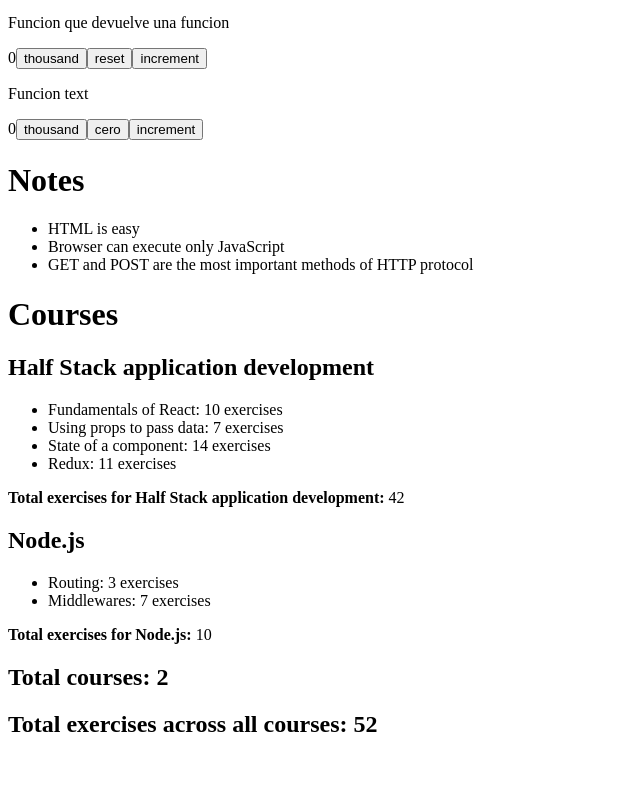
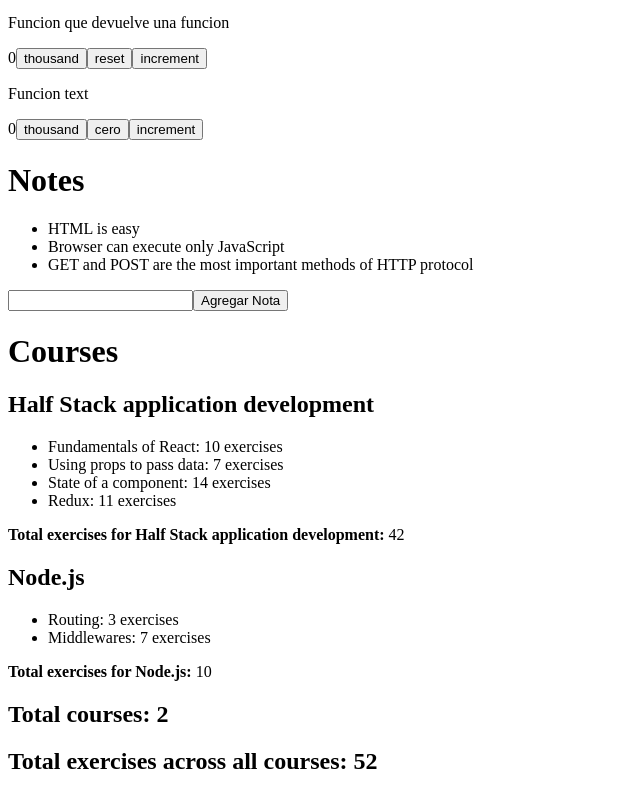
Before and after one commit to JoseVallcanera79/react-fullstackOpen, a React (Vite) app: page / in a window 1280 px wide. Shown: the part 2265-3059 px from the top of the page, without its empty margins (0-640 px from the left). Before the commit the page ends 3022 px from the top, so only its background shows below. Built offline with nearby package versions, Linux system fonts and the light colour scheme.

Commit message:
agregar nuevas notas

```diff
--- a/src/App.jsx
+++ b/src/App.jsx
@@ -183,6 +183,12 @@ const App = (props) => {
 
     console.log(notes);
 
+
+    const addNote = (event) => {
+        event.preventDefault()
+        console.log('button clicked', event.target)
+    }
+
         return (
             <div>
                 <Header /><br />
--- a/src/components/Note.jsx
+++ b/src/components/Note.jsx
@@ -1,14 +1,40 @@
-import React from "react";
+import React, { useState } from "react";
 
 const Note = ({ notes }) => {
+    const [newNote, setNewNote] = useState(''); // Estado para la nueva nota
+    const [allNotes, setAllNotes] = useState(notes); // Estado para todas las notas
+
+    // Función para manejar el cambio de input
+    const handleNoteChange = (event) => {
+        setNewNote(event.target.value);
+    };
+
+    // Función para manejar el submit del formulario
+    const addNote = (event) => {
+        event.preventDefault();
+
+        const noteObject = {
+            id: allNotes.length + 1, // Generar un nuevo ID
+            content: newNote,
+            important: false // Podrías agregar más propiedades aquí si es necesario
+        };
+
+        setAllNotes(allNotes.concat(noteObject)); // Agregar la nueva nota al estado
+        setNewNote(''); // Limpiar el input
+    };
+
     return (
         <div>
             <h1>Notes</h1>
             <ul>
-                {notes.map(note => (
+                {allNotes.map(note => (
                     <li key={note.id}>{note.content}</li>
                 ))}
             </ul>
+            <form onSubmit={addNote}>
+                <input value={newNote} onChange={handleNoteChange} />
+                <button type="submit">Agregar Nota</button>
+            </form>
         </div>
     );
 };
```
Lines whose indentation alone changed are shown as unchanged.
